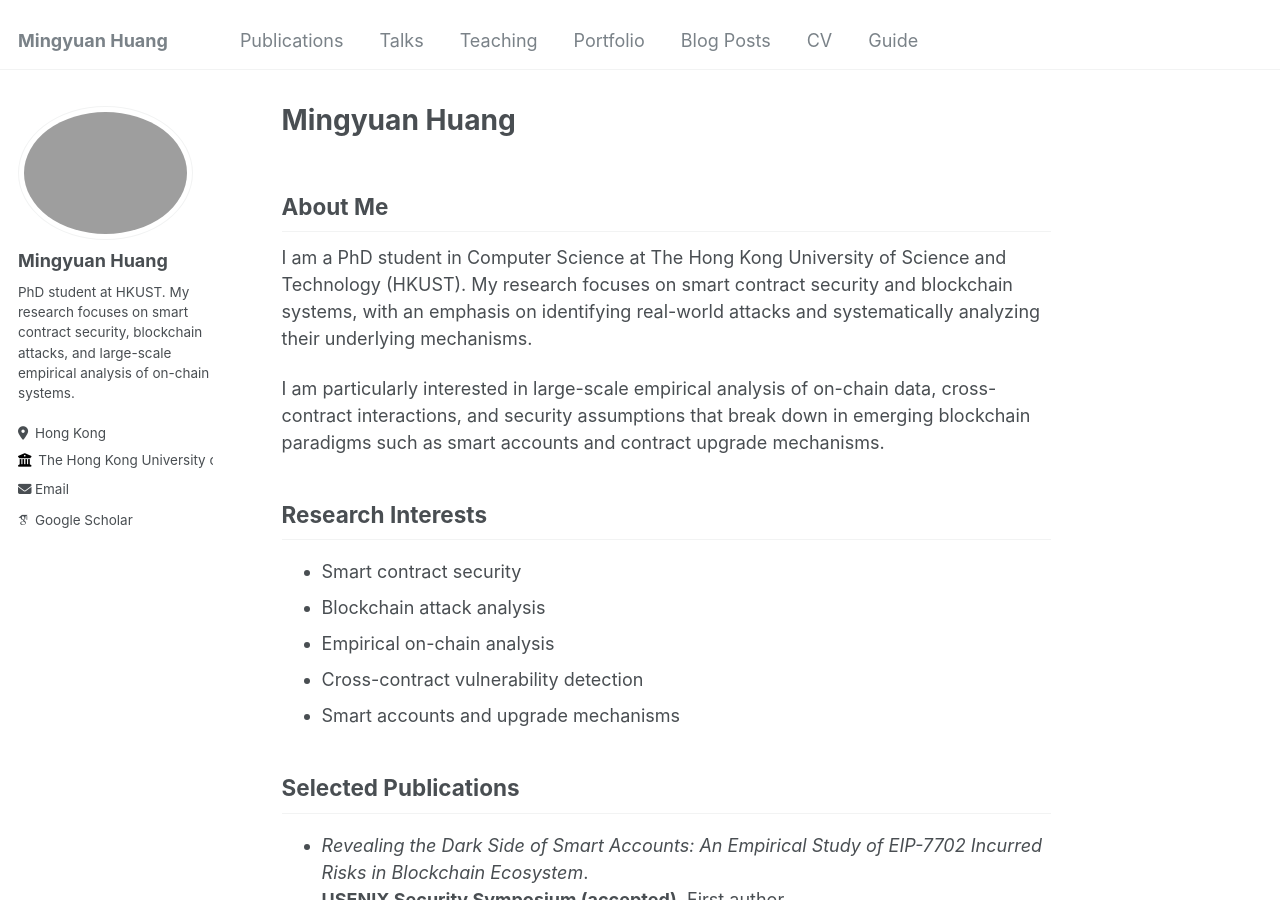
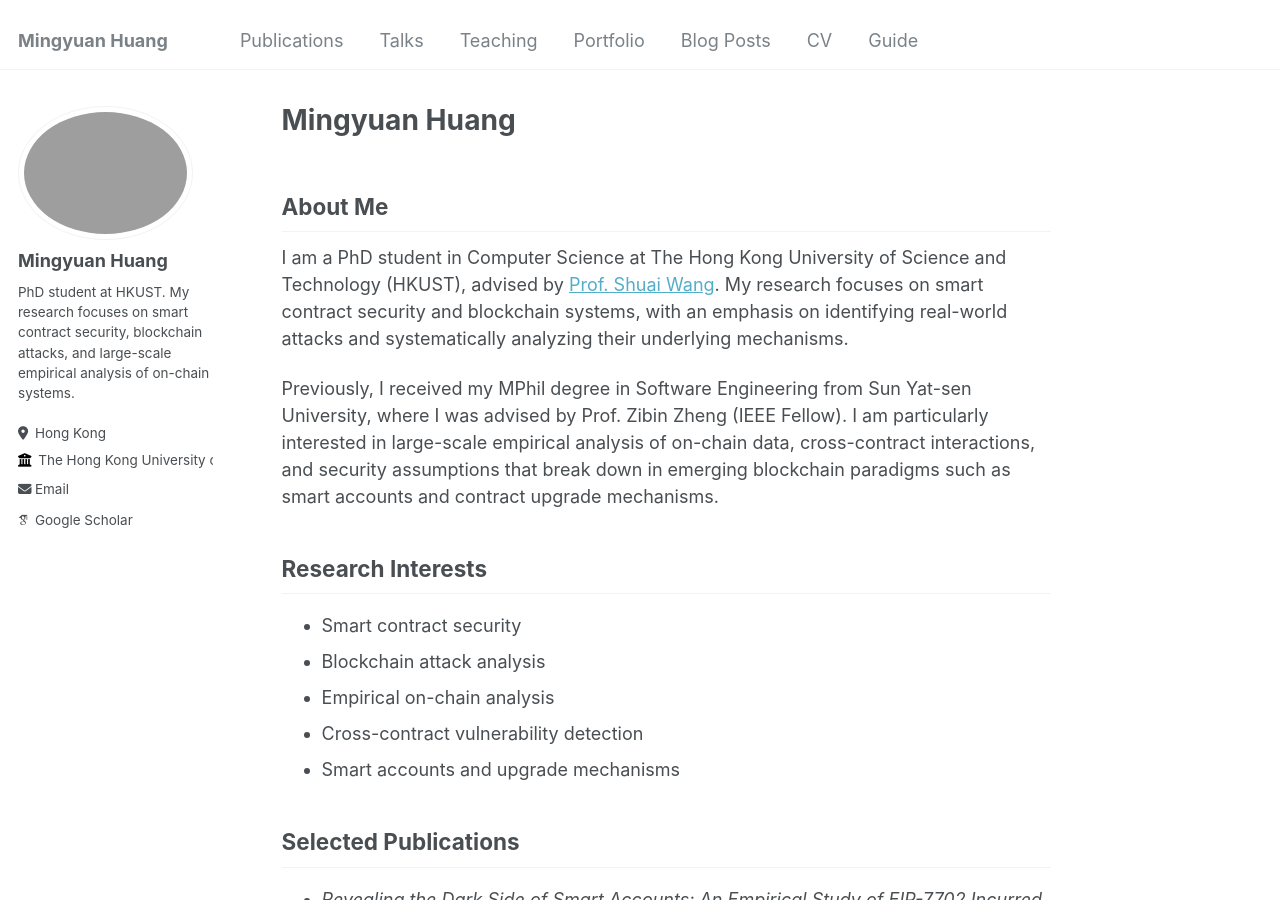
Before and after one commit to MingyuanHuang/MingyuanHuang.github.io, a Jekyll site: the page built from _pages/about.md, in a window 1280 px wide and 900 px high. Built offline with Jekyll 4.4.1, drawn with Linux system fonts in a browser that asks for light colours; some web fonts are replaced.

Commit message:
url change

```diff
--- a/_pages/about.md
+++ b/_pages/about.md
@@ -9,9 +9,10 @@ redirect_from:
 
 ## About Me
 
-I am a PhD student in Computer Science at The Hong Kong University of Science and Technology (HKUST).
+I am a PhD student in Computer Science at The Hong Kong University of Science and Technology (HKUST), advised by [Prof. Shuai Wang](https://www.cse.ust.hk/~shuaiw/).
 My research focuses on smart contract security and blockchain systems, with an emphasis on identifying real-world attacks and systematically analyzing their underlying mechanisms.
 
+Previously, I received my MPhil degree in Software Engineering from Sun Yat-sen University, where I was advised by Prof. Zibin Zheng (IEEE Fellow).
 I am particularly interested in large-scale empirical analysis of on-chain data, cross-contract interactions, and security assumptions that break down in emerging blockchain paradigms such as smart accounts and contract upgrade mechanisms.
 
 ## Research Interests
```
